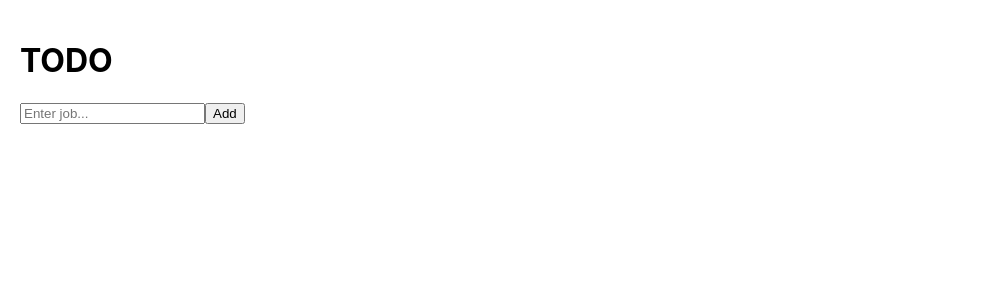
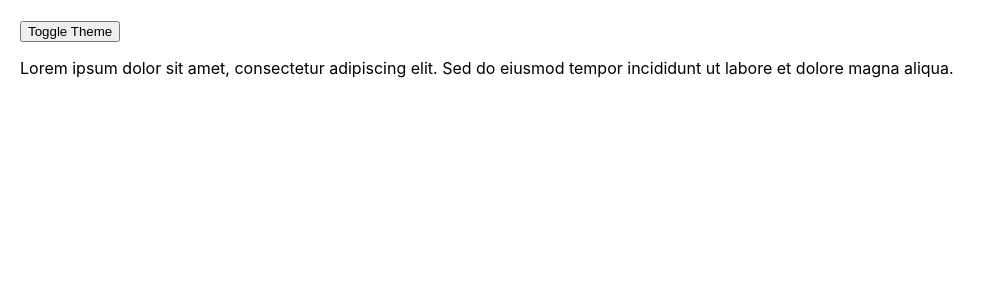
Before and after one commit to HARKINGS/REACT_JS_STUDY, a React (Create React App) app: page / in a window 1280 px wide. Shown: the top 300 px of the page, without its empty margins (0-996 px from the left). Built offline with nearby package versions, Linux system fonts and the light colour scheme.

Commit message:
upload code

```diff
--- a/src/App.css
+++ b/src/App.css
@@ -1,38 +1,4 @@
-.App {
-  text-align: center;
-}
-
-.App-logo {
-  height: 40vmin;
-  pointer-events: none;
-}
-
-@media (prefers-reduced-motion: no-preference) {
-  .App-logo {
-    animation: App-logo-spin infinite 20s linear;
-  }
-}
-
-.App-header {
-  background-color: #282c34;
-  min-height: 100vh;
-  display: flex;
-  flex-direction: column;
-  align-items: center;
-  justify-content: center;
-  font-size: calc(10px + 2vmin);
+.dark {
+  background-color: #333;
   color: white;
 }
-
-.App-link {
-  color: #61dafb;
-}
-
-@keyframes App-logo-spin {
-  from {
-    transform: rotate(0deg);
-  }
-  to {
-    transform: rotate(360deg);
-  }
-}
--- a/src/App.js
+++ b/src/App.js
@@ -1,8 +1,16 @@
-import TodoApp from "./Todo";
+import Content from "./Content";
+import { useContext } from "react";
+import { ThemeContext } from "./ThemeContext";
 import "./App.css";
 
 function App() {
-  return <TodoApp />;
+  const context = useContext(ThemeContext);
+  return (
+    <div style={{ padding: "20px" }}>
+      <button onClick={context.toggleTheme}>Toggle Theme</button>
+      <Content />
+    </div>
+  );
 }
 
 export default App;
--- a/src/Content.js
+++ b/src/Content.js
@@ -1,13 +1,7 @@
-import { memo } from "react";
+import Paragraph from "./Paragraph";
 
-function Content({ onIncrease }) {
-  console.log("Changed");
-  return (
-    <div>
-      <button onClick={onIncrease}>Click me</button>
-      <h2>Hello World!</h2>
-    </div>
-  );
+function Content() {
+  return <Paragraph />;
 }
 
-export default memo(Content);
+export default Content;
--- /dev/null
+++ b/src/Paragraph.js
@@ -0,0 +1,14 @@
+import { ThemeContext } from "./ThemeContext";
+import { useContext } from "react";
+
+function Paragraph() {
+  const context = useContext(ThemeContext);
+  return (
+    <p className={context.theme}>
+      Lorem ipsum dolor sit amet, consectetur adipiscing elit. Sed do eiusmod
+      tempor incididunt ut labore et dolore magna aliqua.
+    </p>
+  );
+}
+
+export default Paragraph;
--- /dev/null
+++ b/src/ThemeContext.js
@@ -0,0 +1,19 @@
+import { useState, createContext } from "react";
+
+const ThemeContext = createContext();
+
+function ThemeProvider({ children }) {
+  const [theme, setTheme] = useState("light");
+
+  const toggleTheme = () => {
+    setTheme((prevTheme) => (prevTheme === "light" ? "dark" : "light"));
+  };
+
+  const value = { theme, toggleTheme };
+
+  return (
+    <ThemeContext.Provider value={value}>{children}</ThemeContext.Provider>
+  );
+}
+
+export { ThemeContext, ThemeProvider };
--- a/src/index.js
+++ b/src/index.js
@@ -3,27 +3,15 @@ import ReactDOM from "react-dom/client";
 import "./index.css";
 import App from "./App";
 import reportWebVitals from "./reportWebVitals";
-
-// Fake comment
-// function emitComment(id) {
-//   setInterval(() => {
-//     window.dispatchEvent(
-//       new CustomEvent(`lessonComment-${id}`, {
-//         detail: `Nội dung comment cho bài học ${id}`,
-//       })
-//     );
-//   }, 2000);
-// }
-
-// emitComment(1);
-// emitComment(2);
-// emitComment(3);
+import { ThemeProvider } from "./ThemeContext";
 
 const root = ReactDOM.createRoot(document.getElementById("root"));
 root.render(
-  // <React.StrictMode>
-  <App />
-  // </React.StrictMode>
+  <React.StrictMode>
+    <ThemeProvider>
+      <App />
+    </ThemeProvider>
+  </React.StrictMode>
 );
 
 // If you want to start measuring performance in your app, pass a function
```
